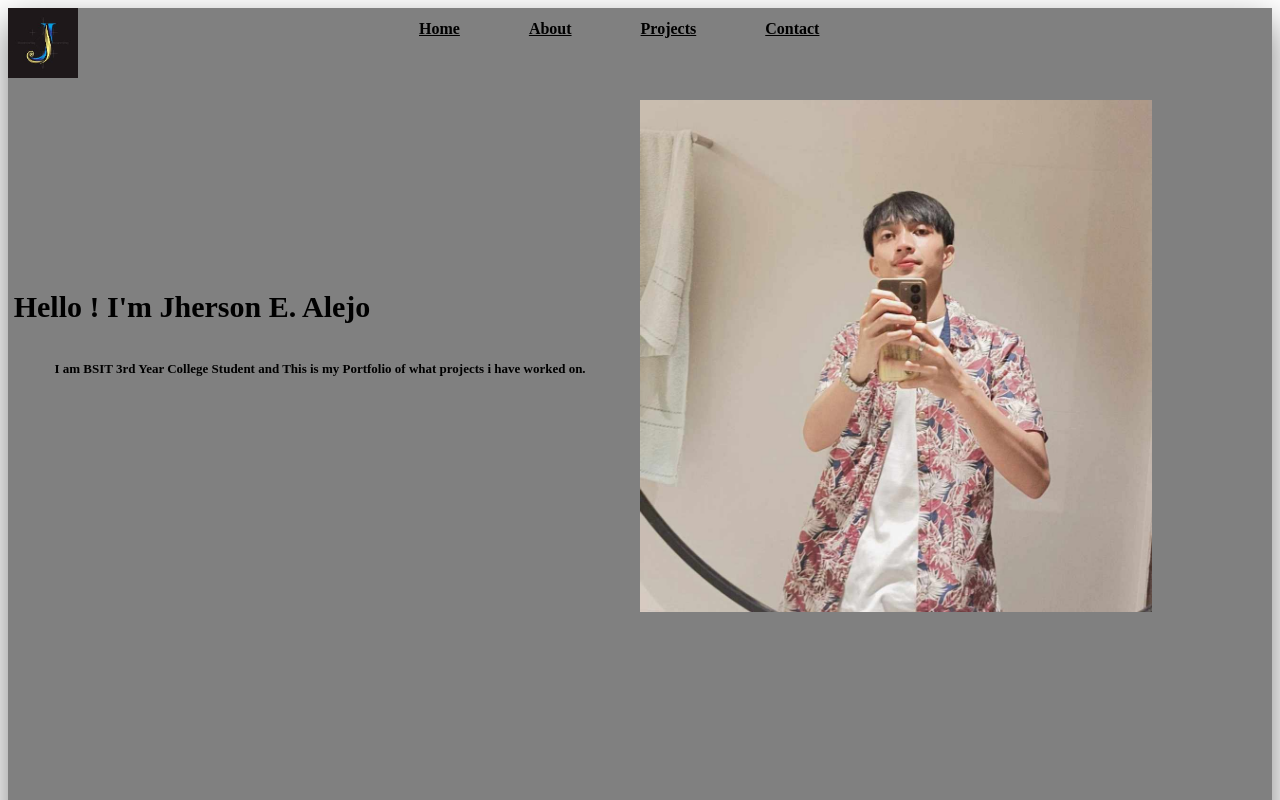
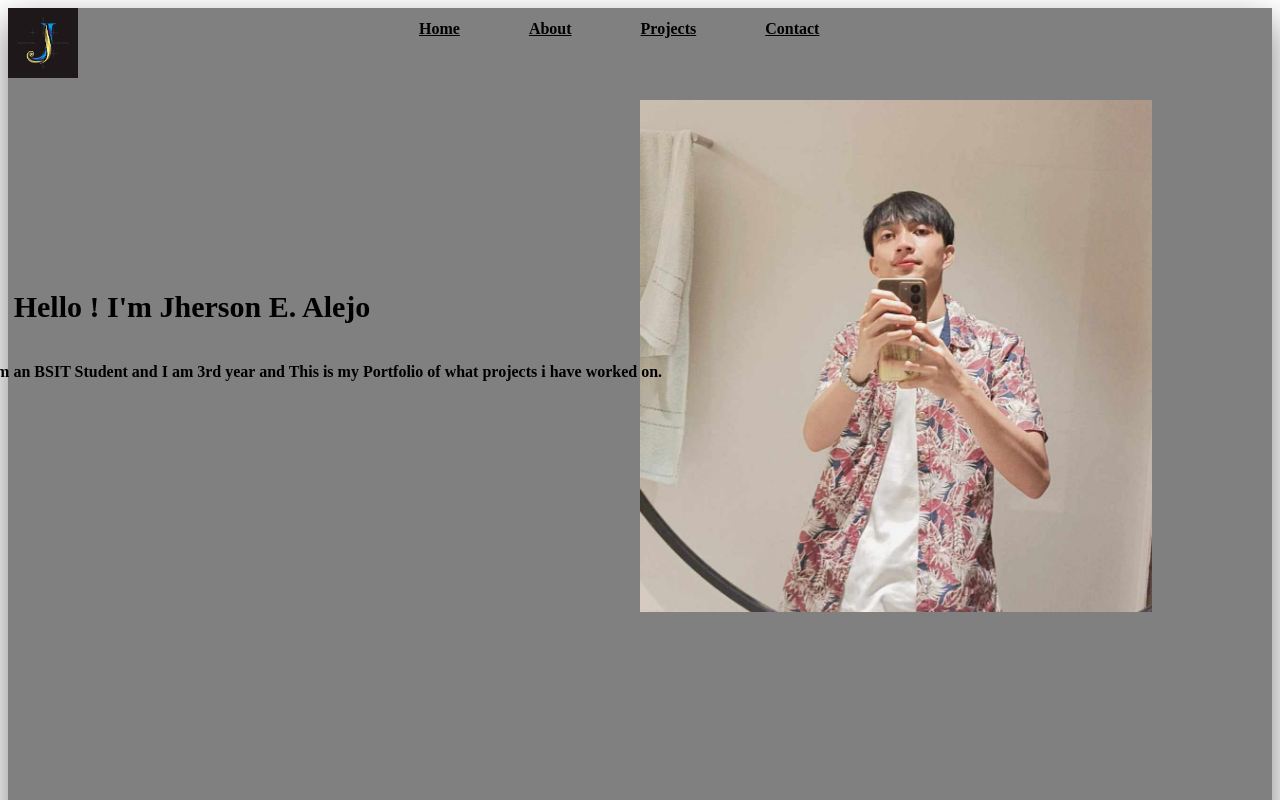
Before and after one commit to Jhersonalejo/final_portfolio, a plain HTML site: page finals_portfolio/index.html in a window 1280 px wide. Shown: the top 800 px of the page. Drawn offline with Linux system fonts and the light colour scheme.

Commit message:
Update index.html

```diff
--- a/finals_portfolio/index.html
+++ b/finals_portfolio/index.html
@@ -30,8 +30,10 @@
         width: 100%;
         padding: 10px 0;
         z-index: 1000;
-        top:0;
+        top: 0;
         left:30%;
+
+
 
 
 
@@ -63,6 +65,8 @@
         width: 70px;
         height: auto;
         padding-bottom: 640px;
+
+
     }
     .aboutyou{
         flex flex-basis: 60%;
@@ -131,7 +135,7 @@
         left: 25%;
         transform: translateX(-50%);
         text-align: left;
-        font-size: small;
+        font-size: medium;
 
     }
     p{
@@ -140,6 +144,8 @@
     h1{
         font-size: xx-large;
     }
+
+
 
 
 </style>
@@ -167,7 +173,7 @@
                 <img src="img/bg.jpg">
 
                 <h4>Hello ! I'm Jherson E. Alejo</h4>
-                <h2> <span>I am BSIT 3rd Year College Student  and This is my Portfolio of what projects i have worked on.</h2></p>
+                <h2> <span>I am an BSIT Student and I am 3rd year and This is my Portfolio of what projects i have worked on.</h2></p>
             </div>
             <div id="about">
                 <div class="container">
```
